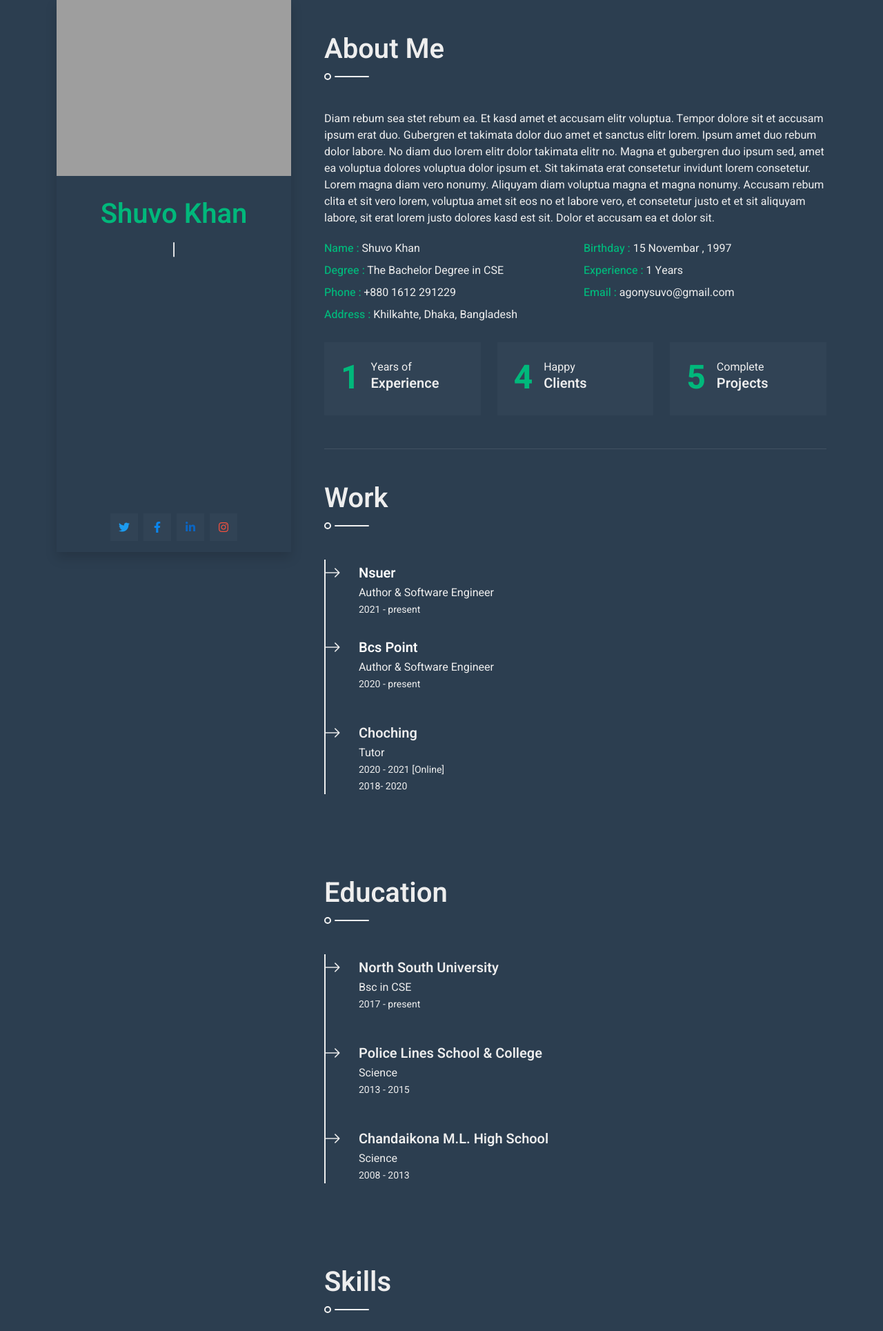
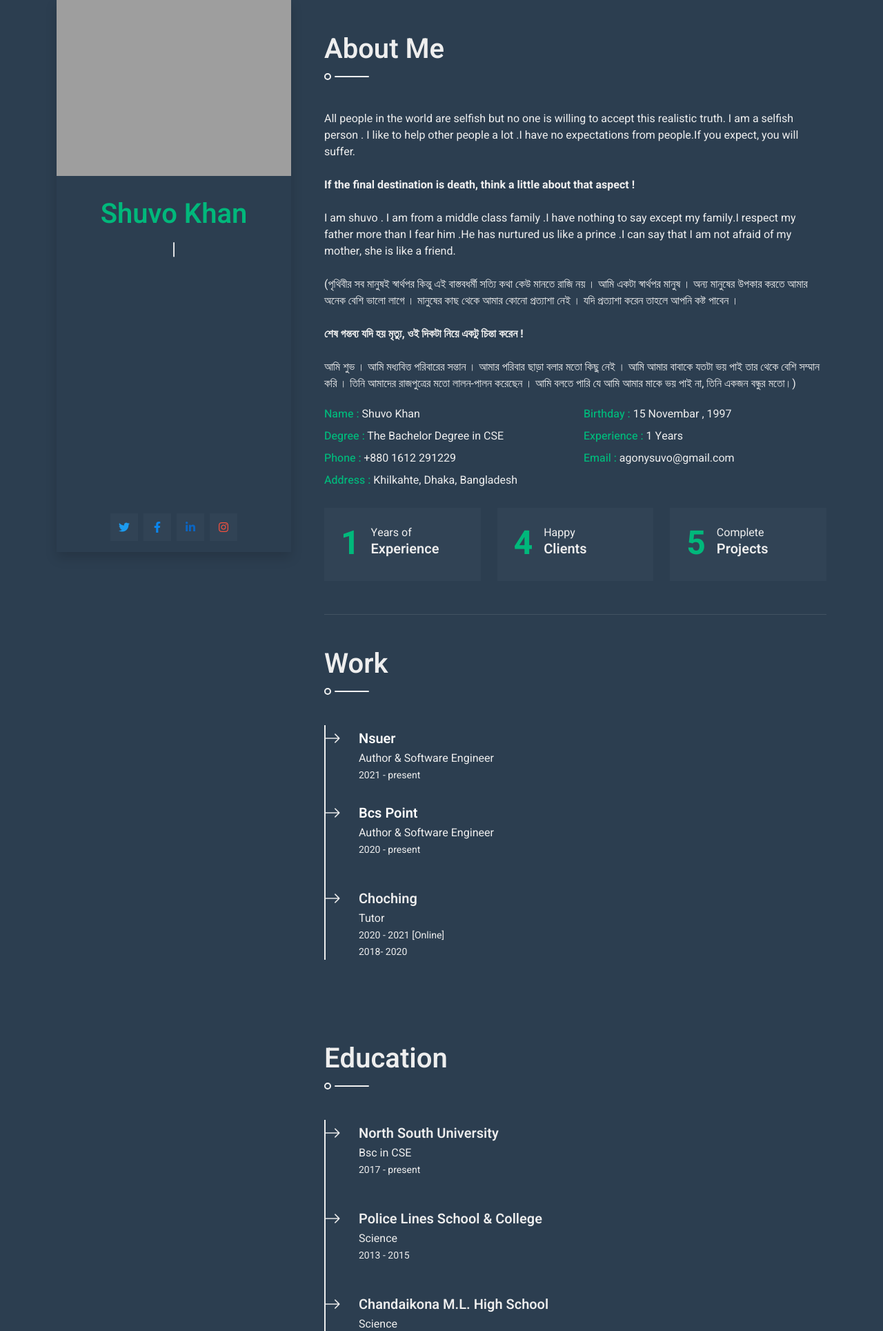
Before and after one commit to agonyshuvo/mrkhan--cv, a PHP site: page / in a window 1280 px wide. Shown: the top 1929 px of the page at 69% size. Run offline with PHP 8.4, Linux system fonts and the light colour scheme; some libraries are stand-ins or nearby versions; grey boxes are pictures that could not be loaded.

Commit message:
17 april

```diff
--- a/index.php
+++ b/index.php
@@ -70,7 +70,15 @@
                 <!-- About Start -->
                 <section class="py-5 border-bottom wow fadeInUp" data-wow-delay="0.1s">
                     <h1 class="title pb-3 mb-5">About Me</h1>
-                    <p>Diam rebum sea stet rebum ea. Et kasd amet et accusam elitr voluptua. Tempor dolore sit et accusam ipsum erat duo. Gubergren et takimata dolor duo amet et sanctus elitr lorem. Ipsum amet duo rebum dolor labore. No diam duo lorem elitr dolor takimata elitr no. Magna et gubergren duo ipsum sed, amet ea voluptua dolores voluptua dolor ipsum et. Sit takimata erat consetetur invidunt lorem consetetur. Lorem magna diam vero nonumy. Aliquyam diam voluptua magna et magna nonumy. Accusam rebum clita et sit vero lorem, voluptua amet sit eos no et labore vero, et consetetur justo et et sit aliquyam labore, sit erat lorem justo dolores kasd est sit. Dolor et accusam ea et dolor sit.</p>
+                    <p>All people in the world are selfish but no one is willing to accept this realistic truth. I am a selfish person . I like to help other people a lot .I have no expectations from people.If you expect, you will suffer. <br> <br>
+                        <b> If the final destination is death, think a little about that aspect ! </b><br><br>
+                        I am shuvo . I am from a middle class family .I have nothing to say except my family.I respect my father more than I fear him .He has nurtured us like a prince .I can say that I am not afraid of my mother, she is like a friend.
+
+                        <br> <br>
+                        (পৃথিবীর সব মানুষই স্বার্থপর কিন্তু এই বাস্তবধর্মী সত্যি কথা কেউ মানতে রাজি নয় । আমি একটা স্বার্থপর মানুষ । অন্য মানুষের উপকার করতে আমার অনেক বেশি ভালো লাগে । মানুষের কাছ থেকে আমার কোনো প্রত্যাশা নেই । যদি প্রত্যাশা করেন তাহলে আপনি কষ্ট পাবেন । <br> <br> <b>
+                            শেষ গন্তব্য যদি হয় মৃত্যু, ওই দিকটা নিয়ে একটু চিন্তা করেন ! </b><br><br>
+                        আমি শুভ । আমি মধ্যবিত্ত পরিবারের সন্তান । আমার পরিবার ছাড়া বলার মতো কিছু নেই । আমি আমার বাবাকে যতটা ভয় পাই তার থেকে বেশি সম্মান করি । তিনি আমাদের রাজপুত্রের মতো লালন-পালন করেছেন । আমি বলতে পারি যে আমি আমার মাকে ভয় পাই না, তিনি একজন বন্ধুর মতো।)
+                    </p>
                     <div class="row mb-4">
                         <div class="col-sm-6 py-1">
                             <span class="fw-medium text-primary">Name :</span> Shuvo Khan
@@ -406,7 +414,7 @@
                 <!-- Subscribe End -->
 
                 <!-- Services Start -->
-                <section class="py-5 border-bottom wow fadeInUp" data-wow-delay="0.1s">
+                <!-- <section class="py-5 border-bottom wow fadeInUp" data-wow-delay="0.1s">
                     <h1 class="title pb-3 mb-5">Services</h1>
                     <div class="row g-4">
                         <div class="col-md-6">
@@ -438,13 +446,13 @@
                             </div>
                         </div>
                     </div>
-                </section>
+                </section> -->
                 <!-- Services End -->
 
 
 
                 <!-- Testimonial Start -->
-                <section class="py-5 border-bottom wow fadeInUp" data-wow-delay="0.1s">
+                <!-- <section class="py-5 border-bottom wow fadeInUp" data-wow-delay="0.1s">
                     <h1 class="title pb-3 mb-5">Testimonial</h1>
                     <div class="owl-carousel testimonial-carousel">
                         <div class="text-left">
@@ -481,11 +489,11 @@
                             </div>
                         </div>
                     </div>
-                </section>
+                </section> -->
                 <!-- Testimonial End -->
 
                 <!-- Contact Start -->
-                <section class="py-5 wow fadeInUp" data-wow-delay="0.1s" id="contact">
+                <!-- <section class="py-5 wow fadeInUp" data-wow-delay="0.1s" id="contact">
                     <h1 class="title pb-3 mb-5">Contact Me</h1>
                     <p class="mb-4">The contact form is currently inactive. Get a functional and working contact form with Ajax & PHP in a few minutes. Just copy and paste the files, add a little code and you're done. <a href="https://htmlcodex.com/contact-form">Download Now</a></p>
                     <form>
@@ -519,7 +527,7 @@
                             </div>
                         </div>
                     </form>
-                </section>
+                </section> -->
                 <!-- Contact End -->
 
                 <!-- Footer Start -->
```
Also changed, not shown: 2 other files.
